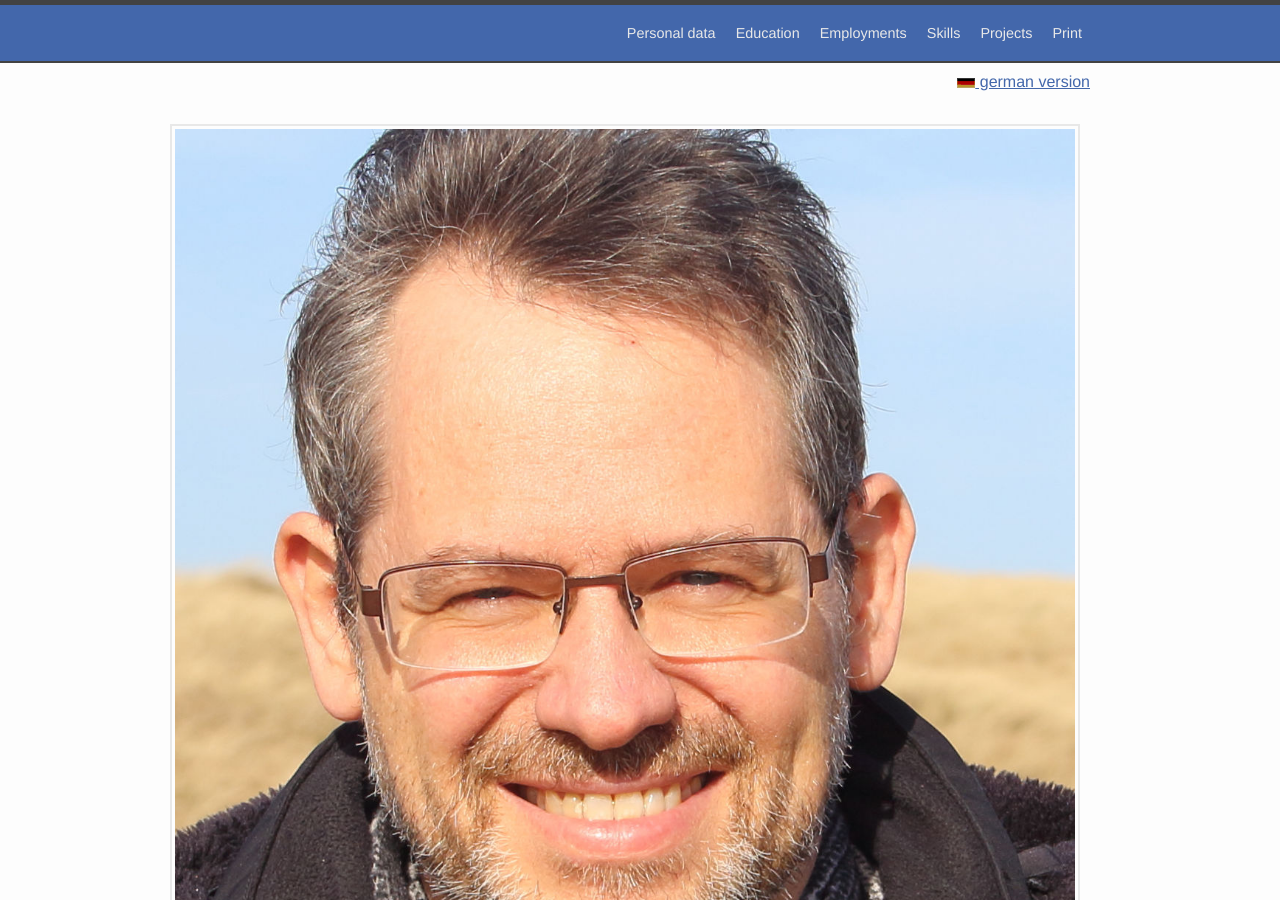
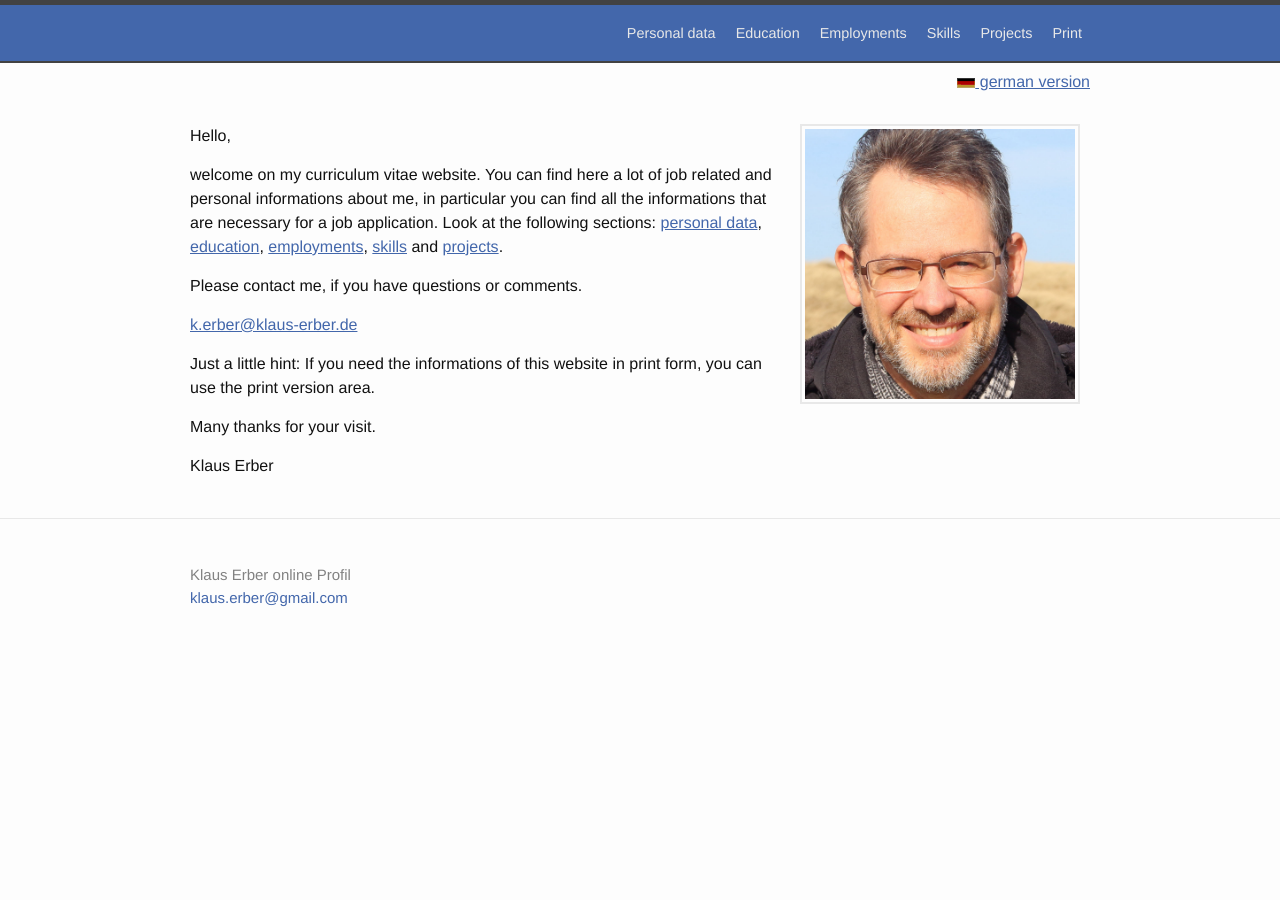
Before and after one commit to klauserber/klauserber.github.io, a Jekyll site: the page built from index_en.md, in a window 1280 px wide and 900 px high. Built offline with Jekyll 4.4.1, drawn with Linux system fonts in a browser that asks for light colours.

Commit message:
Update index_en.md

```diff
--- a/index_en.md
+++ b/index_en.md
@@ -3,7 +3,7 @@ layout: page_en
 lang: en
 excluded: 1
 ---
-<img class="my-image" src="img/ErberKlaus.jpg" />
+<img class="my-image" width="30%" src="img/ErberKlaus.jpg" />
 
 Hello,
 
```
